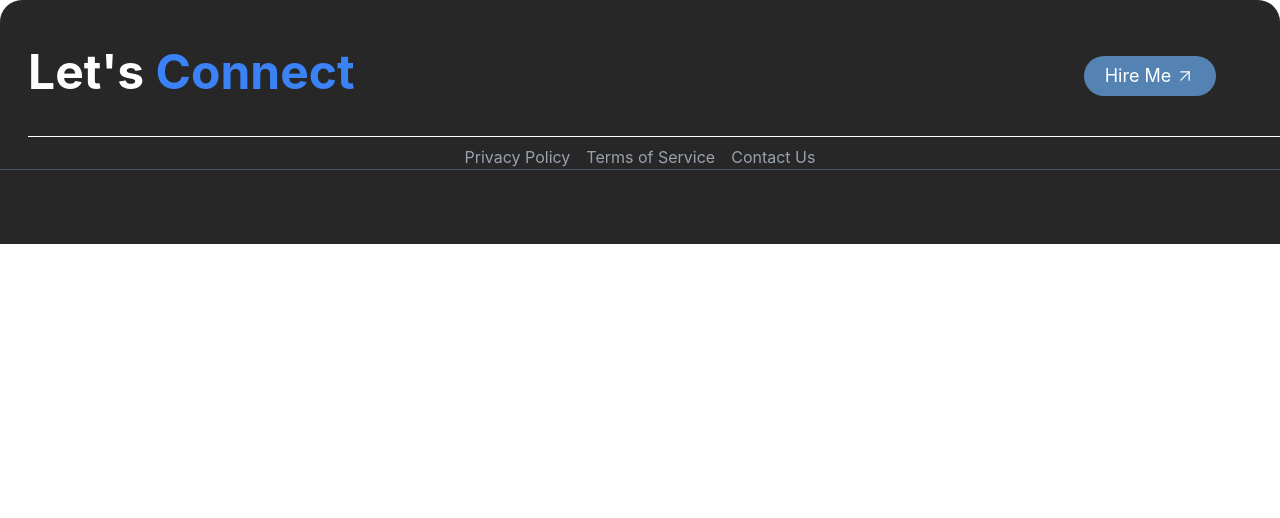
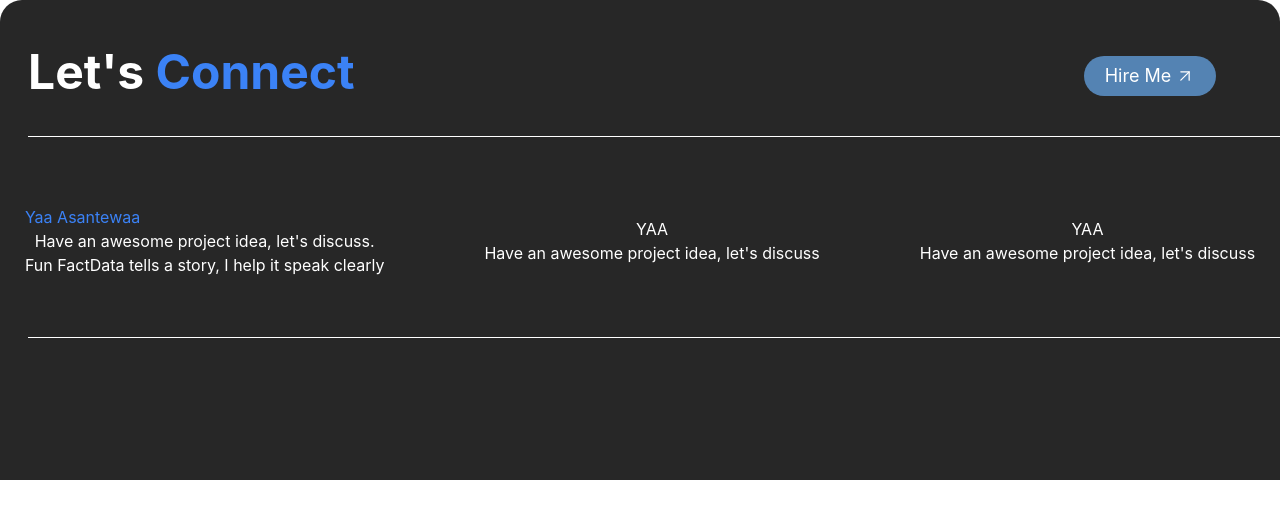
Before and after one commit to yaakydd/Portfolio, a React (Vite) app in the folder frontend/: page / in a window 1280 px wide. Shown: the top 518 px of the page. Built offline with nearby package versions, Linux system fonts and the light colour scheme.

Commit message:
Creating the middle section of the footer

```diff
--- a/frontend/src/components/Footer.tsx
+++ b/frontend/src/components/Footer.tsx
@@ -1,18 +1,30 @@
 import { ArrowUpRight } from "lucide-react"
 const Footer = () => {
     return(
-        <footer className="bg-[#272727] rounded-tl-[22px] rounded-tr-[22px] w-vh h-61 text-white py-2 text-center">
+        <footer className="bg-[#272727] rounded-tl-[22px] rounded-tr-[22px] w-vh h-120 text-white py-2 text-center">
             <div className="flex justify-between py-5">
                 <h1 className="text-5xl font-bold text-left ml-7 py-5 ">Let's <span className="text-[#3B82F6]">Connect</span></h1>
                 <button className="bg-[#5483B3] mr-16 w-33 h-10 mt-7 flex justify-center items-center text-lg rounded-3xl cursor-pointer">Hire Me<ArrowUpRight size={20} strokeWidth={1.5} className="ml-1" /></button>
             </div>
             <hr className="border-white w-325 ml-7" />
-            <div className="mt-2">
-                <a href="#" className="text-gray-400 hover:text-white mx-2">Privacy Policy</a>
-                <a href="#" className="text-gray-400 hover:text-white mx-2">Terms of Service</a>
-                <a href="#" className="text-gray-400 hover:text-white mx-2">Contact Us</a>
+            <div className="mt-2 py-15 flex items-center justify-center gap-25">
+                <div className="line-height-">
+                    <h1 className="text-left text-[#3B82F6]">Yaa Asantewaa</h1>
+                    <p>Have an awesome project idea, let's discuss. <br />
+                    <span className="">Fun Fact</span>
+                    Data tells a story, I help it speak clearly
+                    </p>
+                </div>
+                <div>
+                    <h1>YAA</h1>
+                    <p>Have an awesome project idea, let's discuss</p>
+                </div>
+                <div>
+                    <h1>YAA</h1>
+                    <p>Have an awesome project idea, let's discuss</p>
+                </div>
             </div>
-            <hr className="border-gray-600" />
+            <hr className="border-white w-325 ml-7"  />
         </footer>
     )
 }
```
